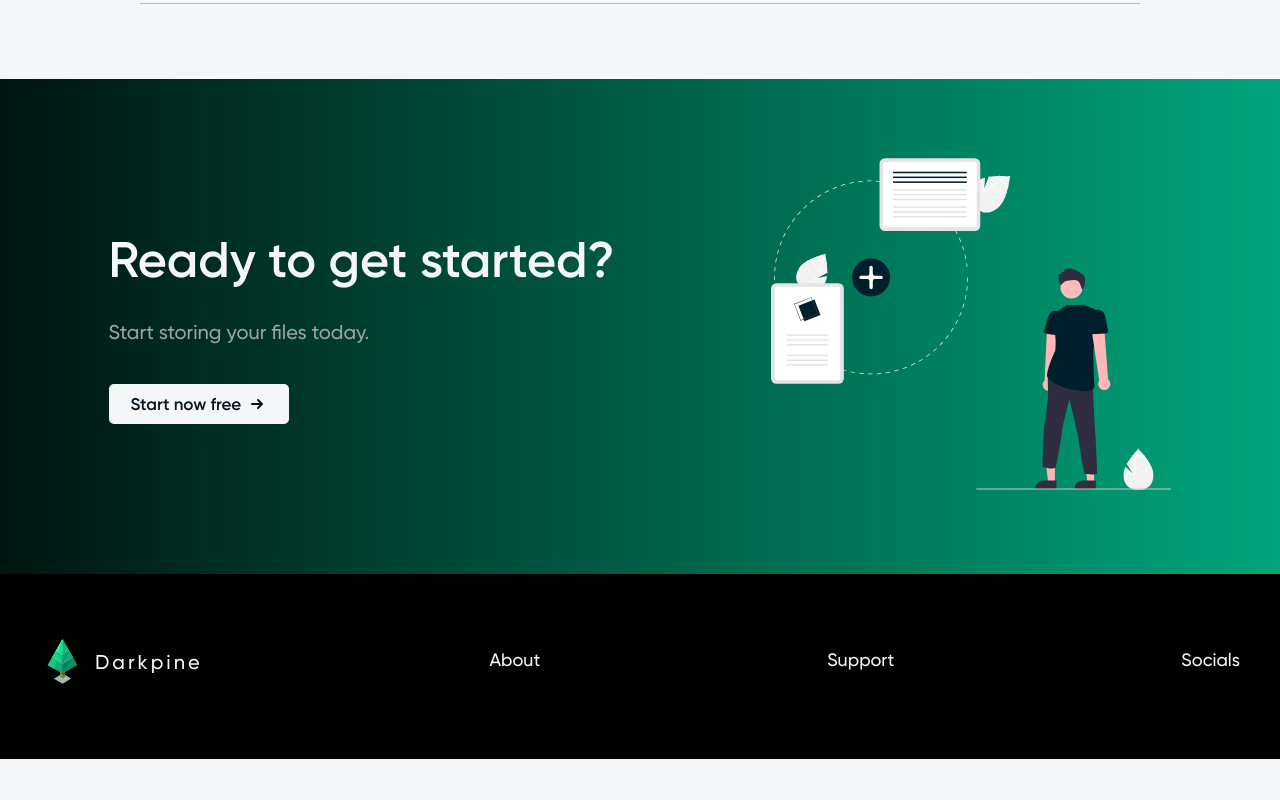
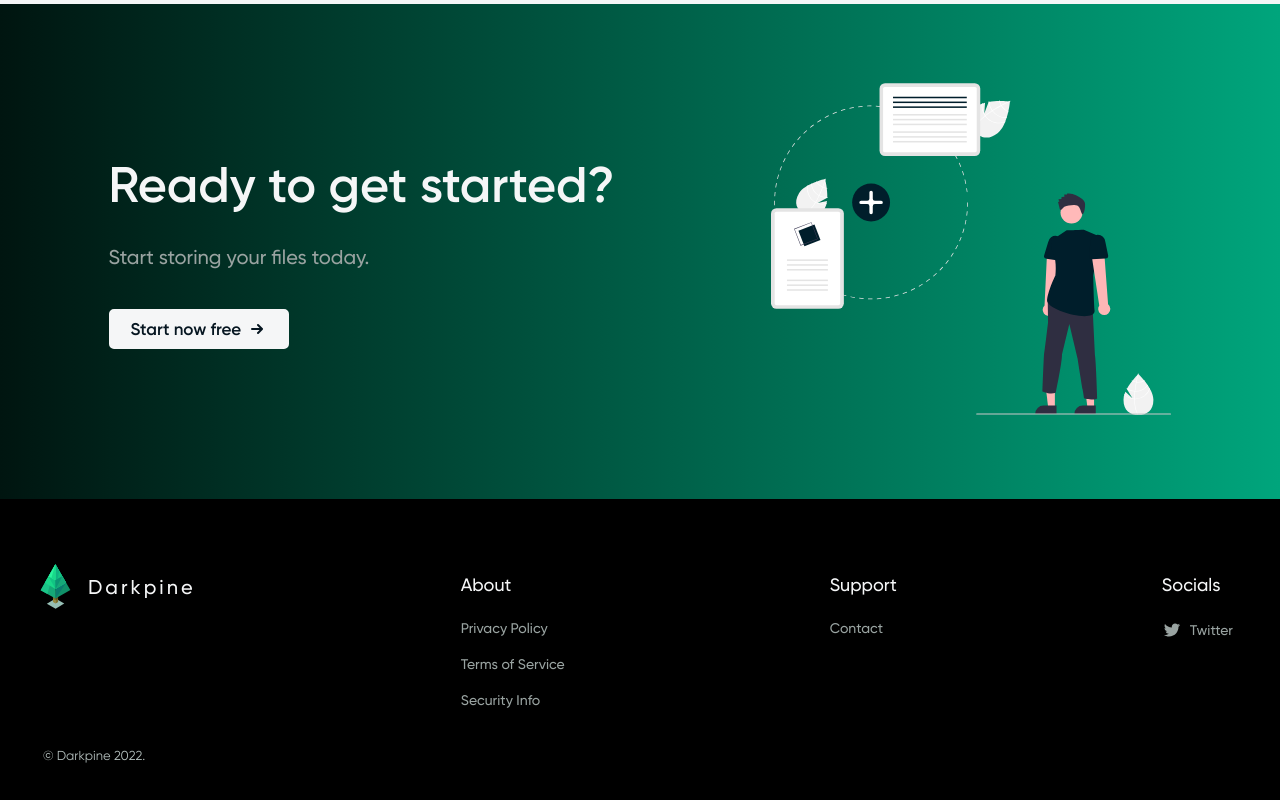
Before and after one commit to rmthomas98/darkpine, a Next.js app in the folder app/: page / in a window 1280 px wide. Shown: the part 4839-5639 px from the top of the page. Before the commit the page ends 5598 px from the top, so only its background shows below. Built offline with nearby package versions, Linux system fonts and the light colour scheme.

Commit message:
landing page

```diff
--- a/app/components/Footer/Footer.js
+++ b/app/components/Footer/Footer.js
@@ -1,6 +1,8 @@
 import styles from "./Footer.module.css";
 import logo from "../../public/assets/images/pine-tree.svg";
 import Image from "next/image";
+import Link from "next/link";
+import { AiOutlineTwitter } from "react-icons/ai";
 
 const Footer = () => {
   return (
@@ -13,14 +15,36 @@ const Footer = () => {
           </div>
           <div className={styles.about}>
             <p className={styles.sectionHeader}>About</p>
+            <Link href="/">
+              <a className={styles.link}>Privacy Policy</a>
+            </Link>
+            <Link href="/">
+              <a className={styles.link}>Terms of Service</a>
+            </Link>
+            <Link href="/">
+              <a className={styles.link}>Security Info</a>
+            </Link>
           </div>
           <div className={styles.support}>
             <p className={styles.sectionHeader}>Support</p>
+            <Link href="/">
+              <a className={styles.link}>Contact</a>
+            </Link>
           </div>
           <div className={styles.socials}>
             <p className={styles.sectionHeader}>Socials</p>
+            <Link href="/">
+              <a
+                className={styles.link}
+                style={{ display: "flex", alignItems: "center" }}
+              >
+                <AiOutlineTwitter style={{ marginRight: 8 }} size={20} />
+                Twitter
+              </a>
+            </Link>
           </div>
         </div>
+        <p className={styles.copyright}>&copy; Darkpine 2022.</p>
       </div>
     </div>
   );
--- a/app/components/Footer/Footer.module.css
+++ b/app/components/Footer/Footer.module.css
@@ -1,5 +1,6 @@
 .wrapper {
   padding: 75px 16px;
+  padding-right: 30px;
   background: var(--true-black);
 }
 
@@ -11,6 +12,7 @@
 .flexContainer {
   display: flex;
   justify-content: space-between;
+  align-items: flex-start;
 }
 
 .title {
@@ -28,4 +30,31 @@
   color: var(--white);
   font-size: 90%;
   font-weight: 500;
+  margin-bottom: 25px;
 }
+
+.about,
+.support,
+.socials {
+  display: flex;
+  flex-direction: column;
+}
+
+.link {
+  font-size: 70%;
+  color: var(--gray);
+  margin-bottom: 20px;
+  text-decoration: none;
+  font-weight: 500;
+}
+
+.link:hover {
+  color: var(--light-green);
+}
+
+.copyright {
+  font-size: 65%;
+  color: var(--mid-gray);
+  margin-top: 20px;
+  padding-left: 10px;
+}
--- a/app/components/Home/Faq/Faq.js
+++ b/app/components/Home/Faq/Faq.js
@@ -8,7 +8,7 @@ const Faq = () => {
     <div className={styles.wrapper}>
       <div className={styles.container}>
         <p className={styles.header}>Take a look into our faq.</p>
-        <div
+        {/* <div
           className={styles.questionContainer}
           style={{
             borderTop: "1px solid #b5c0be",
@@ -36,10 +36,11 @@ const Faq = () => {
             your files on any device. Collab, share, assign tasks, create a
             team, and so much more with the power of Darkpine.
           </p>
-        </div>
+        </div> */}
         <div
           className={styles.questionContainer}
           style={{
+            borderTop: "1px solid #b5c0be",
             height: num === 1 ? 116 : 75,
           }}
           onClick={() => (num === 1 ? setNum(0) : setNum(1))}
```
